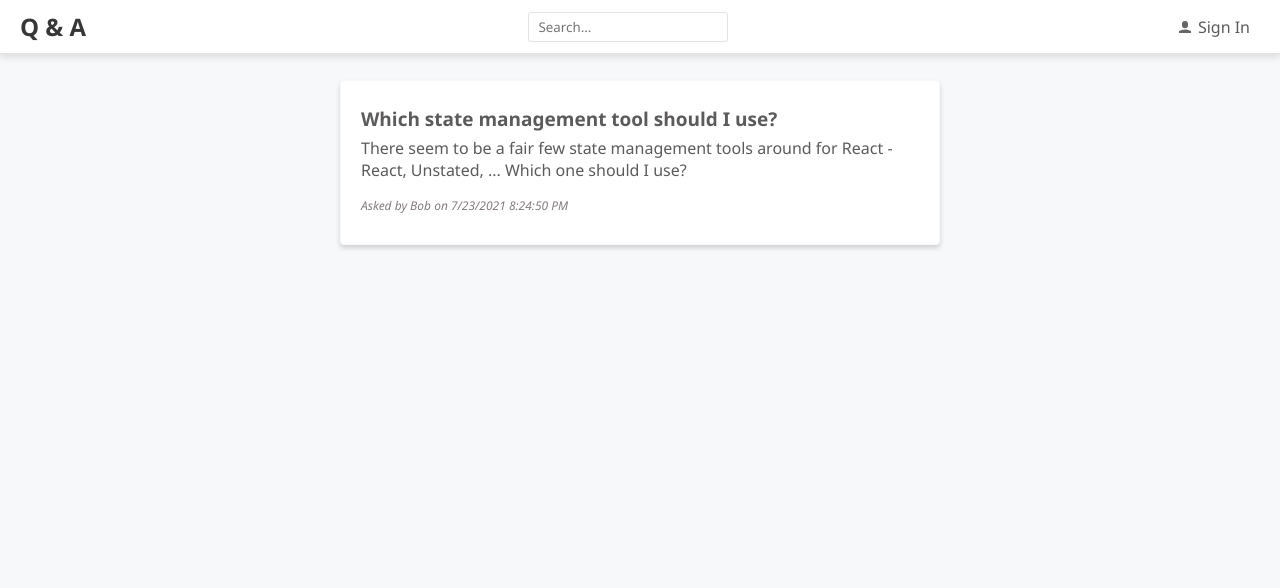
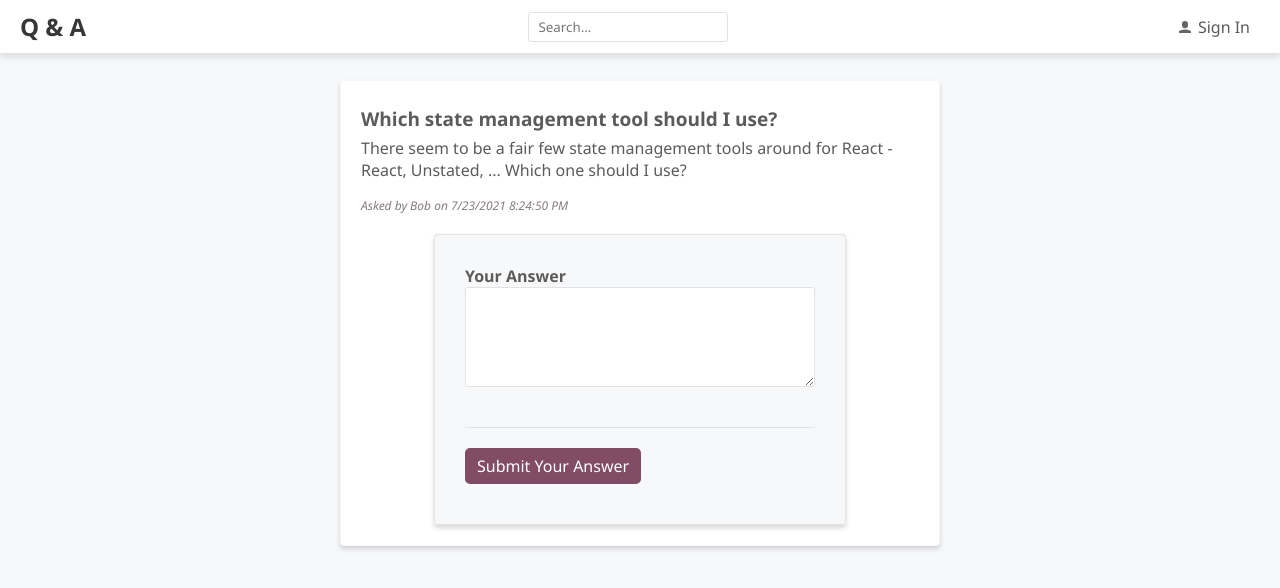
Before and after one commit to kuhlekt1v/net-core-react, a React (Create React App) app in the folder frontend/: page /questions/2 in a window 1280 px wide. Shown: the top 588 px of the page. Built offline with nearby package versions, Linux system fonts and the light colour scheme.

Commit message:
Ch. 6 in progress.

```diff
--- a/frontend/package.json
+++ b/frontend/package.json
@@ -15,6 +15,7 @@
     "history": "^5.0.0",
     "react": "^17.0.2",
     "react-dom": "^17.0.2",
+    "react-hook-form": "^7.12.1",
     "react-router-dom": "^6.0.0-beta.0",
     "react-scripts": "4.0.3",
     "typescript": "^4.3.5",
--- a/frontend/src/AskPage.tsx
+++ b/frontend/src/AskPage.tsx
@@ -1,6 +1,80 @@
 import React from 'react';
+
+// Components.
 import { Page } from './Page';
 
-export const AskPage = () => <Page title="Ask a question">{null}</Page>;
+// Styles.
+import {
+  Fieldset,
+  FieldContainer,
+  FieldLabel,
+  FieldInput,
+  FieldTextArea,
+  FormButtonContainer,
+  PrimaryButton,
+  FieldError,
+} from './Styles';
+import { useForm } from 'react-hook-form';
+
+type FormData = {
+  title: string;
+  content: string;
+};
+
+export const AskPage = () => {
+  const {
+    register,
+    formState: { errors },
+  } = useForm<FormData>({ mode: 'onBlur' });
+
+  return (
+    <Page title="Ask a question">
+      <form>
+        <Fieldset>
+          {/* Title input. */}
+          <FieldContainer>
+            <FieldLabel htmlFor="title">Title</FieldLabel>
+            <FieldInput
+              id="title"
+              type="text"
+              {...register('title', { required: true, minLength: 10 })}
+            />
+            {/* Required validation message. */}
+            {errors.title && errors.title.type === 'required' && (
+              <FieldError>You must enter the question title</FieldError>
+            )}
+            {/* Minimum length validation message. */}
+            {errors.title && errors.title.type === 'minLength' && (
+              <FieldError>The title must be at least 10 characters</FieldError>
+            )}
+          </FieldContainer>
+          {/* Content text area. */}
+          <FieldContainer>
+            <FieldLabel htmlFor="content">Content</FieldLabel>
+            <FieldTextArea
+              id="content"
+              {...register('content', { required: true, minLength: 50 })}
+            />
+            {/* Required validation message. */}
+            {errors.content && errors.content.type === 'required' && (
+              <FieldError>You must enter the question content</FieldError>
+            )}
+            {/* Minimum length validation message. */}
+            {errors.content && errors.content.type === 'minLength' && (
+              <FieldError>
+                The content must be at lesat 50 characters
+              </FieldError>
+            )}
+          </FieldContainer>
+
+          {/* Submit button. */}
+          <FormButtonContainer>
+            <PrimaryButton type="submit">Submit Your Question</PrimaryButton>
+          </FormButtonContainer>
+        </Fieldset>
+      </form>
+    </Page>
+  );
+};
 
 export default AskPage;
--- a/frontend/src/Header.tsx
+++ b/frontend/src/Header.tsx
@@ -4,17 +4,24 @@
 import React from 'react';
 import { UserIcon } from './Icons';
 
+import { useForm } from 'react-hook-form';
 import { Link, useSearchParams } from 'react-router-dom';
 
+type FormData = {
+  search: string;
+};
+
 export const Header = () => {
+  const { register } = useForm<FormData>();
   const [searchParams] = useSearchParams();
+  // Get criteria if true else criteria equals an empty string.
   const criteria = searchParams.get('criteria') || '';
 
-  const [search, setSearch] = React.useState(criteria);
+  // On submit form display search input in console.
+  const handleSubmit = (e: React.FormEvent) => {
+    e.preventDefault();
+  };
 
-  const handleSearchInputChange = (e: React.ChangeEvent<HTMLInputElement>) => {
-    console.log(e.currentTarget.value);
-  };
   return (
     <div
       css={css`
@@ -42,11 +49,12 @@
       >
         Q &amp; A
       </Link>
+      <form onSubmit={handleSubmit}>
         <input
+          {...register('search')}
           type="text"
           placeholder="Search..."
-        value={search}
-        onChange={handleSearchInputChange}
+          defaultValue={criteria}
           css={css`
             box-sizing: border-box;
             font-family: ${fontFamily};
@@ -62,6 +70,7 @@
             }
           `}
         />
+      </form>
       <Link
         to="signin"
         css={css`
--- a/frontend/src/QuestionPage.tsx
+++ b/frontend/src/QuestionPage.tsx
@@ -1,13 +1,28 @@
 /** @jsxImportSource @emotion/react */
 import { css } from '@emotion/react';
-import { gray3, gray6 } from './Styles';
+import {
+  gray3,
+  gray6,
+  Fieldset,
+  FieldContainer,
+  FieldLabel,
+  FieldTextArea,
+  FormButtonContainer,
+  PrimaryButton,
+  FieldError,
+} from './Styles';
 
 import React from 'react';
 import { Page } from './Page';
 import { useParams } from 'react-router-dom';
+import { useForm } from 'react-hook-form';
 
 import { QuestionData, getQuestion } from './QuestionsData';
 import { AnswerList } from './AnswerList';
+
+type FormData = {
+  content: string;
+};
 
 export const QuestionPage = () => {
   const [question, setQuestion] = React.useState<QuestionData | null>(null);
@@ -23,6 +38,11 @@
       doGetQuestion(Number(questionId));
     }
   }, [questionId]);
+
+  const {
+    register,
+    formState: { errors },
+  } = useForm<FormData>({ mode: 'onBlur' });
 
   return (
     <Page>
@@ -67,6 +87,37 @@
               ${question.created.toLocaleTimeString()}`}
             </div>
             <AnswerList data={question.answers} />
+            <form
+              css={css`
+                margin-top: 20px;
+              `}
+            >
+              {/* Answer form. */}
+              <Fieldset>
+                <FieldContainer>
+                  <FieldLabel htmlFor="content">Your Answer</FieldLabel>
+                  <FieldTextArea
+                    id="content"
+                    {...register('content', { required: true, minLength: 50 })}
+                  />
+                  {errors.content && errors.content.type === 'required' && (
+                    <FieldError>You must enter the answer</FieldError>
+                  )}
+                  {errors.content && errors.content.type === 'minLength' && (
+                    <FieldError>
+                      The answer must be at least 50 characters
+                    </FieldError>
+                  )}
+                </FieldContainer>
+                <FieldContainer>
+                  <FormButtonContainer>
+                    <PrimaryButton type="submit">
+                      Submit Your Answer
+                    </PrimaryButton>
+                  </FormButtonContainer>
+                </FieldContainer>
+              </Fieldset>
+            </form>
           </React.Fragment>
         )}
       </div>
--- a/frontend/src/Styles.ts
+++ b/frontend/src/Styles.ts
@@ -1,4 +1,5 @@
 import styled from '@emotion/styled';
+import { css } from '@emotion/react';
 
 export const gray1 = '#383737';
 export const gray2 = '#5c5a5a';
@@ -37,3 +38,77 @@
     cursor: not-allowed;
   }
 `;
+
+export const Fieldset = styled.fieldset`
+  margin: 10px auto 0 auto;
+  padding: 30px;
+  width: 350px;
+  background-color: ${gray6};
+  border-radius: 4px;
+  border: 1px solid ${gray5};
+  box-shadow: 0 3px 5px 0 rgba(0, 0, 0, 0.16);
+`;
+
+export const FieldContainer = styled.div`
+  margin-bottom: 10px;
+`;
+
+export const FieldLabel = styled.label`
+  font-weight: bold;
+`;
+
+// Field editor elements base style.
+const baseFieldCSS = css`
+  box-sizing: border-box;
+  font-family: ${fontFamily};
+  font-size: ${fontSize};
+  margin-bottom: 5px;
+  padding: 8px 10px;
+  border: 1px solid ${gray5};
+  border-radius: 3px;
+  color: ${gray2};
+  background-color: white;
+  width: 100%;
+  :focus {
+    outline-color: ${gray5};
+  }
+  :disabled {
+    background-color: ${gray6};
+  }
+`;
+
+// Form input field.
+export const FieldInput = styled.input`
+  ${baseFieldCSS}
+`;
+
+// Form text area element.
+export const FieldTextArea = styled.textarea`
+  ${baseFieldCSS}
+  height: 100px;
+`;
+
+// Form validation error message.
+export const FieldError = styled.div`
+  font-size: 12px;
+  color: red;
+`;
+
+// Form submit button.
+export const FormButtonContainer = styled.div`
+  margin: 30px 0px 0px 0px;
+  padding: 20px 0px 0px 0px;
+  border-top: 1px solid ${gray5};
+`;
+
+// Form submission success message.
+export const SubmissionSuccess = styled.div`
+  margin-top: 10px;
+  color: green;
+`;
+
+// Form submission failure message.
+export const SubmissionFailure = styled.div`
+  margin-top: 10px;
+  color: red;
+`;
```
Also changed, not shown: 1 other file (tests, documents, lock files or other folders). Lines whose indentation alone changed are shown as unchanged.
